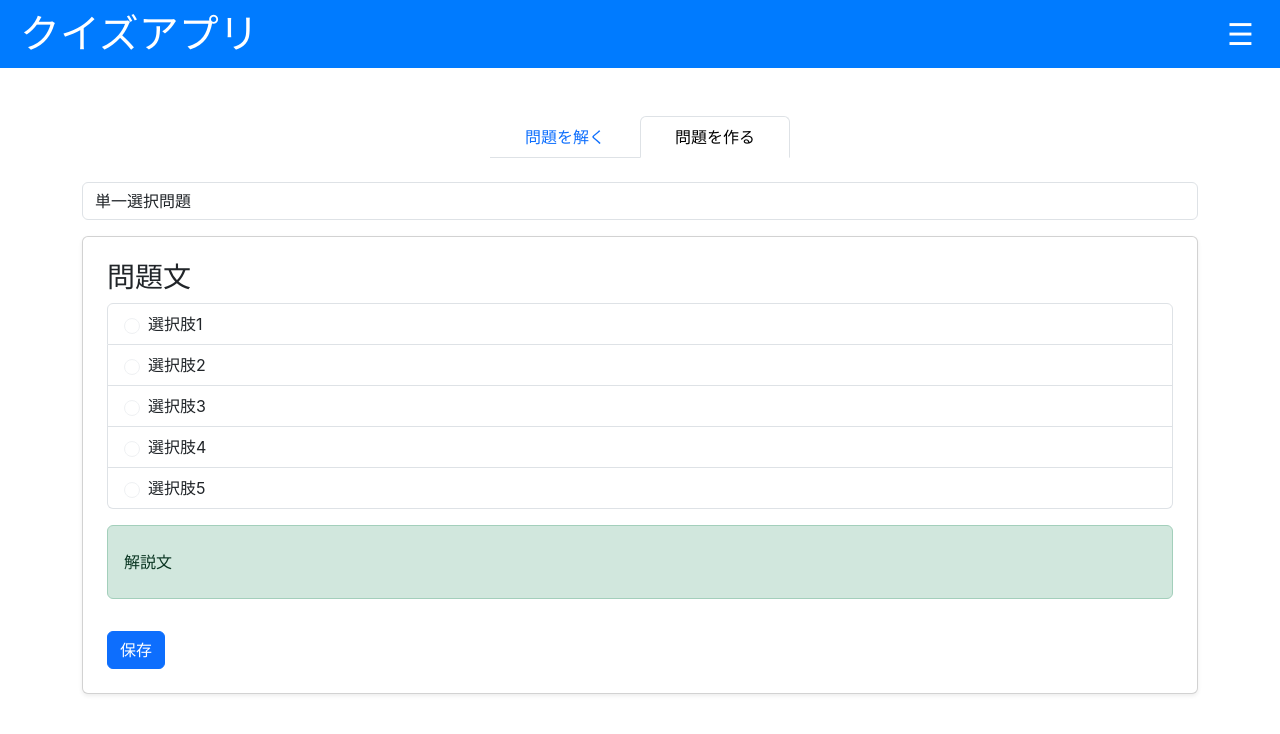
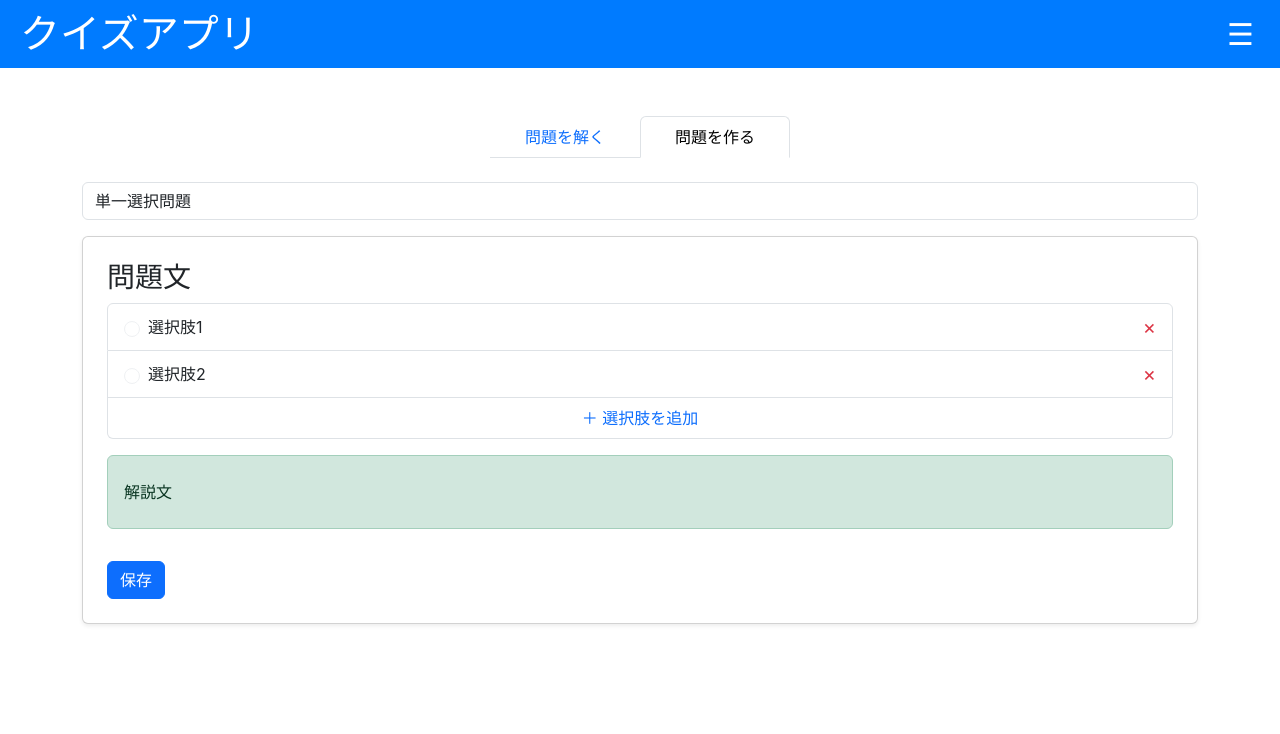
Before and after one commit to kanpurin/learning-app, a React app: page / in a window 1280 px wide. Both pictures are taken after a click on the button "問題を作る". Shown: the top 734 px of the page. Built offline with nearby package versions, Linux system fonts and the light colour scheme.

Commit message:
問題作成の際に選択肢を増やせるように

```diff
--- a/src/components/MultipleChoiceQuestion/AnswerMCQ.js
+++ b/src/components/MultipleChoiceQuestion/AnswerMCQ.js
@@ -1,12 +1,13 @@
 import React from 'react';
 import MarkdownArea from '../MarkdownArea';
 
-const AnswerMCQ = ({ option, optionIndex, checked, onChange, onClick, disabled }) => {
+const AnswerMCQ = ({ option, optionIndex, checked, onChange, onClick, onDelete, disabled }) => {
   return (
     <label
-      className='list-group-item list-group-item-action py-2 d-flex align-items-center'
+      className="list-group-item list-group-item-action py-2 d-flex justify-content-between align-items-center"
       onClick={onClick}
     >
+      <div className="d-flex align-items-center">
         <input
           className="form-check-input me-2"
           type="radio"
@@ -16,7 +17,25 @@ const AnswerMCQ = ({ option, optionIndex, checked, onChange, onClick, disabled }
           onClick={(e) => e.stopPropagation()}
           disabled={disabled}
         />
-      <MarkdownArea text={option} margin="0em"/>
+        <MarkdownArea text={option} margin="0em" />
+      </div>
+      {onDelete &&
+        <button
+          type="button"
+          className="btn btn-sm text-danger p-0"
+          style={{
+            backgroundColor: 'transparent',
+            border: 'none',
+            cursor: 'pointer',
+          }}
+          onClick={(e) => {
+            e.stopPropagation();
+            onDelete(optionIndex - 1);
+          }}
+        >
+          <span className="fs-5">×</span>
+        </button>
+      }
     </label>
   );
 };
--- a/src/components/MultipleChoiceQuestion/MultipleChoiceEditor.js
+++ b/src/components/MultipleChoiceQuestion/MultipleChoiceEditor.js
@@ -1,12 +1,12 @@
 import React, { useState } from 'react';
 import MarkdownArea from '../MarkdownArea';
-import TextEditModal from '../TextEditModal'; // ← モーダルを読み込み
+import TextEditModal from '../TextEditModal';
 import AnswerMCQ from './AnswerMCQ';
 
 const MultipleChoiceEditor = ({ questions, setQuestions }) => {
   const [question, setQuestion] = useState({
     problem: '### 問題文',
-    options: ['', '', '', '', ''],
+    options: ['', ''],
     answer: [],
     explanation: '解説文'
   });
@@ -40,6 +40,10 @@ const MultipleChoiceEditor = ({ questions, setQuestions }) => {
       alert('解説文を入力してください');
       return;
     }
+    if (question.options.some((option) => option.trim() === '')) {
+      alert('選択肢に空欄が含まれています。すべての選択肢を入力してください');
+      return;
+    }
 
     const newQuestion = {
       ...question,
@@ -55,6 +59,10 @@ const MultipleChoiceEditor = ({ questions, setQuestions }) => {
     alert('問題を保存しました');
   };
 
+  const addOption = () => {
+    setQuestion({ ...question, options: [...question.options, ''] });
+  };
+
   return (
     <div>
       <div onClick={() => {
@@ -66,32 +74,41 @@ const MultipleChoiceEditor = ({ questions, setQuestions }) => {
 
       <div className="list-group">
         {question.options.map((option, index) => {
-          const isDisabled = index > 0 && !question.options[index - 1].trim();
-
+          const optionIndex = index + 1;
           return (
             <AnswerMCQ
               key={index}
-              option={option || `選択肢${index + 1}`}
-              optionIndex={index + 1}
-              checked={question.answer.includes(index + 1)}
-              onChange={() => setQuestion({ ...question, answer: [index + 1] })}
+              option={option || `選択肢${optionIndex}`}
+              optionIndex={optionIndex}
+              checked={question.answer.includes(optionIndex)}
+              onChange={() => setQuestion({ ...question, answer: [optionIndex] })}
               onClick={() => {
-                if (isDisabled) {
-                  alert(`先に選択肢${index}を作成してください。`);
-                  return;
-                }
                 setEditingOptionIndex(index);
                 setTempOption(option);
                 setShowOptionModal(true);
+              }}
+              onDelete={(deleteIndex) => {
+                const newOptions = question.options.filter((_, i) => i !== deleteIndex);
+                const newAnswer = question.answer
+                  .filter((ans) => ans !== deleteIndex + 1)
+                  .map((ans) => (ans > deleteIndex + 1 ? ans - 1 : ans));
+                setQuestion({ ...question, options: newOptions, answer: newAnswer });
               }}
               disabled={!option.trim()}
             />
           )
         })}
+
+        <button
+          className="list-group-item list-group-item-action text-center text-primary"
+          onClick={addOption}
+        >
+          ＋ 選択肢を追加
+        </button>
       </div>
 
       <div
-        className={`alert mt-3 alert-success`}
+        className="alert mt-3 alert-success"
         role="alert"
         onClick={() => {
           setTempExplanation(question.explanation);
--- a/src/components/MultipleResponseQuestion/AnswerMRQ.js
+++ b/src/components/MultipleResponseQuestion/AnswerMRQ.js
@@ -1,12 +1,13 @@
 import React from 'react';
 import MarkdownArea from '../MarkdownArea';
 
-const AnswerMRQ = ({ option, optionIndex, checked, onChange, onClick, disabled }) => {
+const AnswerMRQ = ({ option, optionIndex, checked, onChange, onClick, onDelete, disabled }) => {
   return (
     <label
-      className='list-group-item list-group-item-action py-2 d-flex align-items-center'
+      className='list-group-item list-group-item-action py-2 d-flex justify-content-between align-items-center'
       onClick={onClick}
     >
+      <div className="d-flex align-items-center">
         <input
           className="form-check-input me-2"
           type="checkbox"
@@ -17,6 +18,24 @@ const AnswerMRQ = ({ option, optionIndex, checked, onChange, onClick, disabled }
           disabled={disabled}
         />
         <MarkdownArea text={option} margin="0em"/>
+      </div>
+      {onDelete &&
+        <button
+          type="button"
+          className="btn btn-sm text-danger p-0"
+          style={{
+            backgroundColor: 'transparent',
+            border: 'none',
+            cursor: 'pointer',
+          }}
+          onClick={(e) => {
+            e.stopPropagation();
+            onDelete(optionIndex - 1);
+          }}
+        >
+          <span className="fs-5">×</span>
+        </button>
+      }
     </label>
   );
 };
--- a/src/components/MultipleResponseQuestion/MultipleResponseEditor.js
+++ b/src/components/MultipleResponseQuestion/MultipleResponseEditor.js
@@ -6,7 +6,7 @@ import AnswerMRQ from './AnswerMRQ';
 const MultipleResponseEditor = ({ questions, setQuestions }) => {
   const [question, setQuestion] = useState({
     problem: '### 問題文',
-    options: ['', '', '', '', ''],
+    options: ['', ''],
     answer: [],
     explanation: '解説文'
   });
@@ -40,6 +40,10 @@ const MultipleResponseEditor = ({ questions, setQuestions }) => {
       alert('解説文を入力してください');
       return;
     }
+    if (question.options.some((option) => option.trim() === '')) {
+      alert('選択肢に空欄が含まれています。すべての選択肢を入力してください');
+      return;
+    }
 
     const newQuestion = {
       ...question,
@@ -55,6 +59,10 @@ const MultipleResponseEditor = ({ questions, setQuestions }) => {
     alert('問題を保存しました');
   };
 
+  const addOption = () => {
+    setQuestion({ ...question, options: [...question.options, ''] });
+  };
+
   return (
     <div>
       <div onClick={() => {
@@ -66,9 +74,7 @@ const MultipleResponseEditor = ({ questions, setQuestions }) => {
 
       <div className="list-group">
         {question.options.map((option, index) => {
-          const isDisabled = index > 0 && !question.options[index - 1].trim();
           const optionIndex = index + 1;
-
           return (
             <AnswerMRQ
               key={index}
@@ -77,7 +83,6 @@ const MultipleResponseEditor = ({ questions, setQuestions }) => {
               checked={question.answer.includes(optionIndex)}
               onChange={(e) => {
                 const selected = Number(e.target.value);
-                console.log('selected: ',selected);
                 setQuestion((prev) => {
                   if (prev.answer.includes(selected)) {
                     return {...prev, answer: prev.answer.filter(index => index !== selected)};
@@ -87,18 +92,27 @@ const MultipleResponseEditor = ({ questions, setQuestions }) => {
                 })
               }}
               onClick={() => {
-                if (isDisabled) {
-                  alert(`先に選択肢${index}を作成してください。`);
-                  return;
-                }
                 setEditingOptionIndex(index);
                 setTempOption(option);
                 setShowOptionModal(true);
+              }}
+              onDelete={(deleteIndex) => {
+                const newOptions = question.options.filter((_, i) => i !== deleteIndex);
+                const newAnswer = question.answer
+                  .filter((ans) => ans !== deleteIndex + 1)
+                  .map((ans) => (ans > deleteIndex + 1 ? ans - 1 : ans));
+                setQuestion({ ...question, options: newOptions, answer: newAnswer });
               }}
               disabled={!option.trim()}
             />
           )
         })}
+        <button
+          className="list-group-item list-group-item-action text-center text-primary"
+          onClick={addOption}
+        >
+          ＋ 選択肢を追加
+        </button>
       </div>
 
       <div
--- a/src/components/OrderingQuestion/OrderingEditor.js
+++ b/src/components/OrderingQuestion/OrderingEditor.js
@@ -40,6 +40,10 @@ const MultipleOrderEditor = ({ questions, setQuestions }) => {
       alert('解説文を入力してください');
       return;
     }
+    if (question.options.some((option) => option.trim() === '')) {
+      alert('選択肢に空欄が含まれています。すべての選択肢を入力してください');
+      return;
+    }
 
     const newQuestion = {
       ...question,
@@ -55,6 +59,10 @@ const MultipleOrderEditor = ({ questions, setQuestions }) => {
     alert('問題を保存しました');
   };
 
+  const addOption = () => {
+    setQuestion({ ...question, options: [...question.options, ''] });
+  };
+
   return (
     <div>
       <div onClick={() => {
@@ -66,7 +74,6 @@ const MultipleOrderEditor = ({ questions, setQuestions }) => {
 
       <div className="list-group">
         {question.options.map((option, index) => {
-          const isDisabled = index > 0 && !question.options[index - 1].trim();
           const optionIndex = index + 1;
           const selectedIndex = question.answer.indexOf(optionIndex) + 1;
 
@@ -88,18 +95,28 @@ const MultipleOrderEditor = ({ questions, setQuestions }) => {
                 })
               }}
               onClick={() => {
-                if (isDisabled) {
-                  alert(`先に選択肢${index}を作成してください。`);
-                  return;
-                }
                 setEditingOptionIndex(index);
                 setTempOption(option);
                 setShowOptionModal(true);
+              }}
+              onDelete={(deleteIndex) => {
+                const newOptions = question.options.filter((_, i) => i !== deleteIndex);
+                const newAnswer = question.answer
+                  .filter((ans) => ans !== deleteIndex + 1)
+                  .map((ans) => (ans > deleteIndex + 1 ? ans - 1 : ans));
+                setQuestion({ ...question, options: newOptions, answer: newAnswer });
               }}
               disabled={!option.trim()}
             />
           )
         })}
+
+        <button
+          className="list-group-item list-group-item-action text-center text-primary"
+          onClick={addOption}
+        >
+          ＋ 選択肢を追加
+        </button>
       </div>
 
       <div
```
Also changed, not shown: src/components/OrderingQuestion/AnswerOrder.js (+21 -2 lines). Lines whose indentation alone changed are shown as unchanged.
